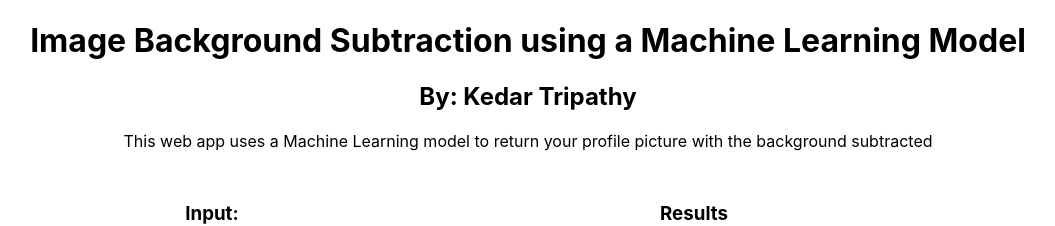
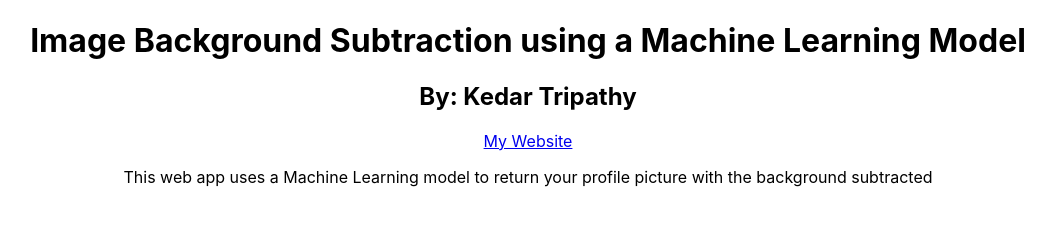
Before and after one commit to kedartripathy/Background_subtraction_frontend, a React (Create React App) app: page / in a window 1280 px wide. Shown: the top 226 px of the page, without its empty margins (112-1167 px from the left). Built offline with nearby package versions, Linux system fonts and the light colour scheme; no server answers.

Commit message:
Add files via upload

```diff
--- a/src/App.js
+++ b/src/App.js
@@ -175,6 +175,7 @@ function App() {
       <div className="Header">
         <h1>Image Background Subtraction using a Machine Learning Model</h1>
         <h2>By: Kedar Tripathy</h2>
+        <a href="https://www.kedartripathy.com/" target="_blank" rel="external" hreflang="en" type="text/html">My Website</a>
         <p>This web app uses a Machine Learning model to return your profile picture with the background subtracted</p>
       </div>
 
@@ -194,10 +195,12 @@ function App() {
           </form>
           <img src={inputImage} alt="" />
         </div>
+
         <div className="Output">
           <h3>Results</h3>
           <img src={outputFileData} alt="" />
         </div>
+
       </div>
     </div>
   );
```
